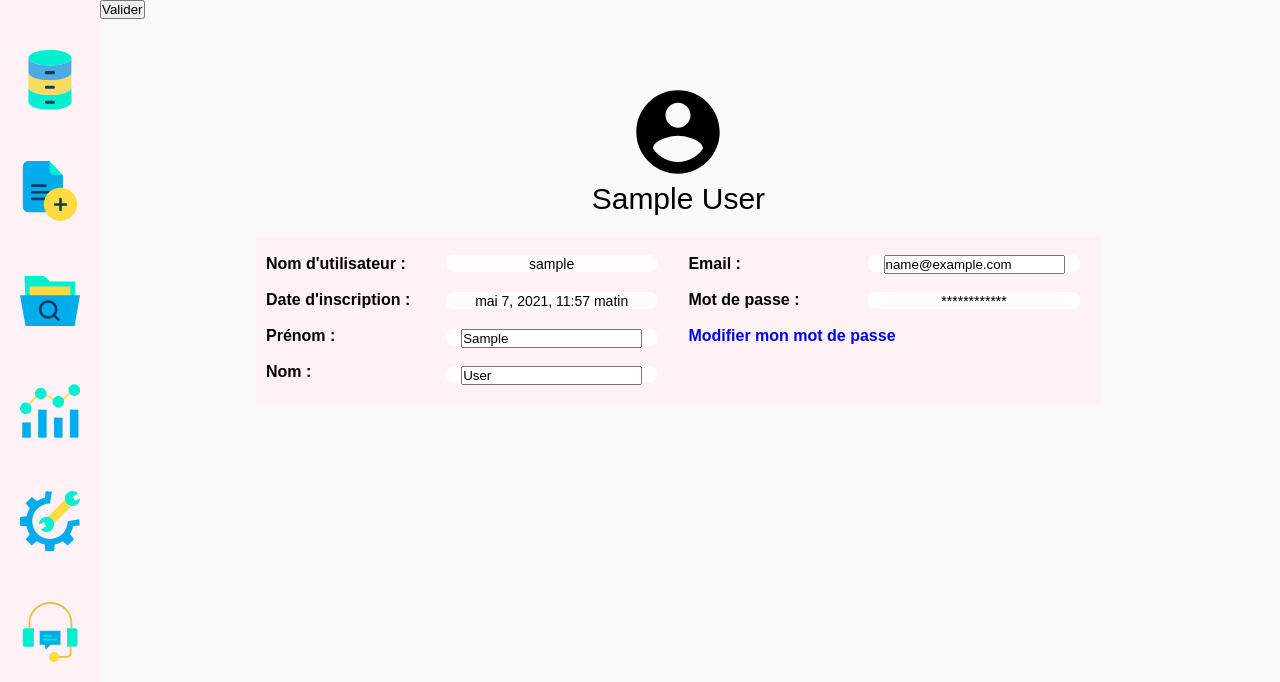
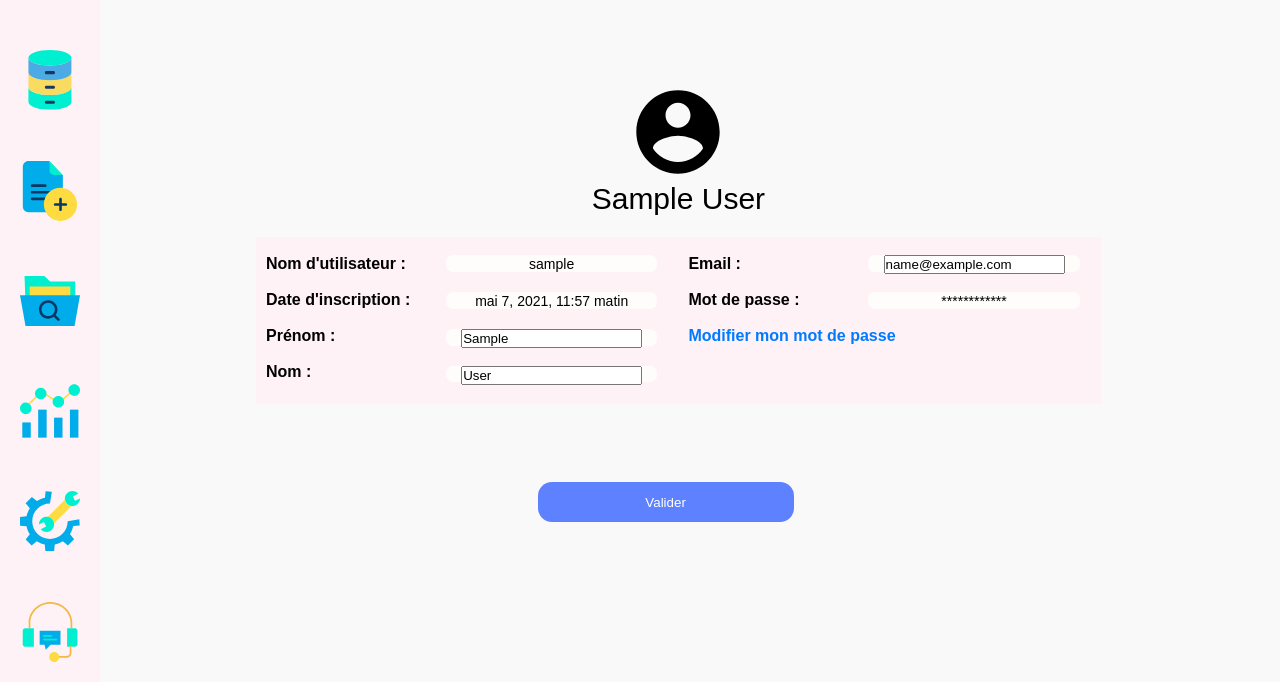
Before and after one commit to pierrickdelrieu/EGGS-Environnement_de_Gestion, a Django app: page /manager/update_compte/ in a window 1280 px wide. Shown: the part 118-800 px from the top of the page. Run offline with Django 3.2, Linux system fonts and the light colour scheme; the visitor is signed in with stand-in values (Sample User, id 1).

Commit message:
update front

```diff
--- a/static/manager/css/update_compte.css
+++ b/static/manager/css/update_compte.css
@@ -1,3 +1,17 @@
+#val-button{
+    width: 20%;
+    height: 5%;
+    left: 42%;
+    top: 75%;
+    position: absolute;
+
+    background-color: #5e81ff;
+    border-radius: 14px;
+    border: none;
+    color: white;
+    cursor: pointer
+}
+
 #val{
     height: 20px;
     width: 80%;
@@ -35,3 +49,11 @@
     width: 50%;
     border: 0 #F9F9FA;
 }
+
+#lien-modifier{
+    color: #007AFF;
+}
+
+#lien-modifier:hover{
+    color: black;
+}
--- a/templates/manager/update_compte.html
+++ b/templates/manager/update_compte.html
@@ -28,8 +28,8 @@
         <ul class="info2">
             <li class="user1"><br><h4>Email : <p><input type="text" id="email" name="email" value="{{ user.email }}"></p></h4></li>
             <li class="user2"><br><h4>Mot de passe : <p>************</p></h4></li>
-            <li class="user3"><br><a href="{% url 'manager:update_password' %}"><h4>Modifier mon mot de passe</h4></a></li>
+            <li class="user3"><br><a id="lien-modifier" href="{% url 'manager:update_password' %}"><h4>Modifier mon mot de passe</h4></a></li>
         </ul>
-        <input class="valider" type="submit" value="Valider">
+        <input id="val-button" type="submit" value="Valider">
     </form><br>
 {% endblock %}
```
